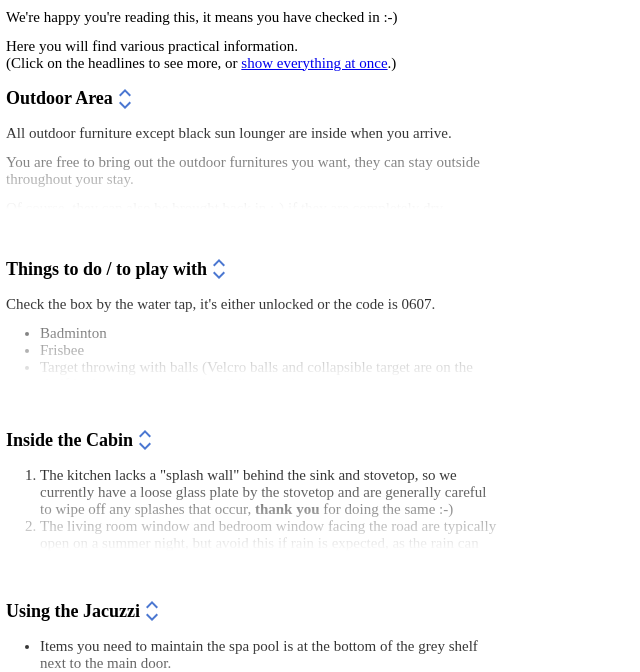
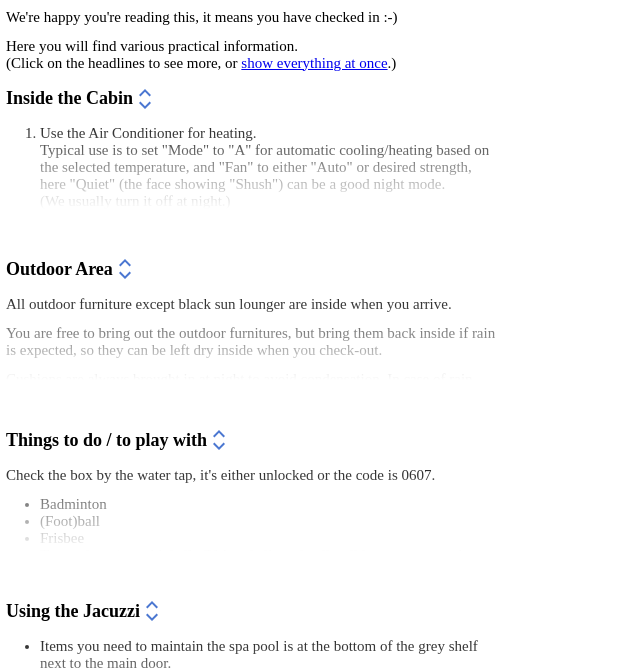
Before and after one commit to sommerhytta67/sommerhytta67.github.io, a website: page info/en/index.html in a window 1280 px wide. Shown: the part 268-940 px from the top of the page, without its empty margins (0-640 px from the left). Drawn offline with Linux system fonts and the light colour scheme; a script that the page names is missing.

Commit message:
restructure + wip jacuzzi

```diff
--- a/info/en/index.html
+++ b/info/en/index.html
@@ -29,15 +29,53 @@
 <p>Here you will find various practical information.<br/>
 (Click on the headlines to see more, or <a href="#se-alt" onclick="return showAll();">show everything at once</a>.)</p>
 
+<h2 class="section-title" data-section="indoors" onclick="return toggleSection('indoors', this);">
+    Inside the Cabin
+    <object data="/g/expand_all.svg" type="image/svg+xml"></object>
+</h2>
+<section id="indoors">
+<ol>
+    <li>Use the Air Conditioner for heating.<br/>
+        Typical use is to set "Mode" to "A" for automatic cooling/heating based on the selected temperature,
+        and "Fan" to either "Auto" or desired strength, here "Quiet" (the face showing "Shush") can be a good night mode.<br/>
+        (We usually turn it off at night.)<br/>
+        User manual for the air conditioner <a href="/assets/manual-toshiba-signatur25.pdf" target="_blank">here</a>.
+    </li>
+    <li>The kitchen lacks a "splash wall" behind the sink and stovetop,
+        so we currently have a loose glass plate by the stovetop and are generally careful to wipe off
+        any splashes that occur, <b>thank you</b> for doing the same :-)</li>
+    <li>The living room window and bedroom window facing the road are typically open on a summer night,
+        but avoid this if rain is expected, as the rain can come through the window.</li>
+    <!-- <li>Bedroom 1: Before bedtime, it can be a good idea to open the window and close the door to the room,
+        so that the summer heat from the cabin does not warm up the room, which will cool down a bit in the meantime.</li>
+    <li>Our boy usually sleeps in Bedroom 1 and has on the hottest days benefited from the portable fan
+        (on the shelf in Bedroom 2) which can be plugged into the power inside the technical cabinet on the wall.</li> -->
+    <li>It is also possible to sleep at the loft, closest to the window there is naturally the most circulation.<br/>
+        Take bedding from another bed.<br/>
+        If, for example, the two people staying in Bedroom 1 each want their own bed / room and one person moves to the loft,
+        then the bed in Bedroom 1 can be converted into a single bed.
+        Simply stack all the mattresses on top of each other,
+        push in the drawers and pretend you are in the fairy tale "the prince(ss) and the pea" :-)<br>
+        If this is done, the bed can just stay that way when you leave the cabin.
+    </li>
+</ol>
+<div class="section-footer">
+    <button class="start-as-hidden" id="toggle-at-bottom-indoors" onclick="return toggleSection('indoors', this);">
+        <object data="/g/collapse_all.svg" type="image/svg+xml" class="expanded"></object>
+        <span class="expanded">Hide content</span>
+    </button>
+</div>
+</section>
+
 <h2 class="section-title" id="header-outdoorsarea" onclick="return toggleSection('outdoorsarea', this);">
     Outdoor Area
     <object data="/g/expand_all.svg" type="image/svg+xml"></object>
 </h2>
 <section id="outdoorsarea">
     <p>All outdoor furniture except black sun lounger are inside when you arrive.</p>
-    <p>You are free to bring out the outdoor furnitures you want, they can stay outside throughout your stay.</p>
-    <p>Of course, they can also be brought back in :-) if they are completely dry.</p>
-    <p>Cushions are always brought in at night to avoid condensation, or if it starts to rain.
+    <p>You are free to bring out the outdoor furnitures,
+        but bring them back inside if rain is expected, so they can be left dry inside when you check-out.</p>
+    <p>Cushions are always brought in at night to avoid condensation.
         In case of rain, the table with a wooden surface should also be brought inside, thank you!</p>
 
     <p>The net outside the deck by the jacuzzi is for relaxing in, preferably with blankets and pillows if you want.
@@ -70,7 +108,7 @@
     <p>Check the box by the water tap, it's either unlocked or the code is 0607.</p>
     <ul>
         <li>Badminton</li>
-        <!-- <li>(Foot)ball</li> -->
+        <li>(Foot)ball</li>
         <li>Frisbee</li>
         <li>Target throwing with balls (Velcro balls and collapsible target are on the shelf in the bedroom with the sliding door)</li>
         <li>Beach toys</li>
@@ -86,52 +124,17 @@
     </div>
 </section>
 
-<h2 class="section-title" data-section="indoors" onclick="return toggleSection('indoors', this);">
-    Inside the Cabin
-    <object data="/g/expand_all.svg" type="image/svg+xml"></object>
-</h2>
-<section id="indoors">
-<ol>
-    <li>The kitchen lacks a "splash wall" behind the sink and stovetop,
-        so we currently have a loose glass plate by the stovetop and are generally careful to wipe off
-        any splashes that occur, <b>thank you</b> for doing the same :-)</li>
-    <li>The living room window and bedroom window facing the road are typically open on a summer night,
-        but avoid this if rain is expected, as the rain can come inside.</li>
-    <!-- <li>Bedroom 1: Before bedtime, it can be a good idea to open the window and close the door to the room,
-        so that the summer heat from the cabin does not warm up the room, which will cool down a bit in the meantime.</li>
-    <li>Our boy usually sleeps in Bedroom 1 and has on the hottest days benefited from the portable fan
-        (on the shelf in Bedroom 2) which can be plugged into the power inside the technical cabinet on the wall.</li> -->
-    <li>It is also possible to sleep at the loft, closest to the window there is naturally the most circulation.<br/>
-        Take bedding from another bed.<br/>
-        If, for example, the two people staying in Bedroom 1 each want their own bed / room and one person moves to the loft,
-        then the bed in Bedroom 1 can be converted into a single bed.
-        Simply stack all the mattresses on top of each other,
-        push in the drawers and pretend you are in the fairy tale "the prince(ss) and the pea" :-)<br>
-        If this is done, the bed can just stay that way when you leave the cabin.
-    </li>
-    <li>User manual for the air conditioner <a href="/assets/manual-toshiba-signatur25.pdf" target="_blank">here</a>.<br/>
-        Typical use is to set "Mode" to "A" for automatic cooling/heating based on the selected temperature,
-        and "Fan" to either "Auto" or desired strength, here "Quiet" (the face showing "Shush") can be a good night mode.<br/>
-        (We usually turn it off at night.)
-    </li>
-</ol>
-<div class="section-footer">
-    <button class="start-as-hidden" id="toggle-at-bottom-indoors" onclick="return toggleSection('indoors', this);">
-        <object data="/g/collapse_all.svg" type="image/svg+xml" class="expanded"></object>
-        <span class="expanded">Hide content</span>
-    </button>
-</div>
-
-</section>
-
 <h2 class="section-title" id="header-jacuzzi"  onclick="return toggleSection('jacuzzi', this);">
     Using the Jacuzzi
     <object data="/g/expand_all.svg" type="image/svg+xml"></object>
 </h2>
 <section id="jacuzzi">
     <ul>
-        <li>Items you need to maintain the spa pool is at the bottom of the grey shelf next to the main door.</li>
-        <li>Use strips and check the chlorine level  daily, including before first time use.<br/>
+        <li>Items you need to maintain the spa pool is at the bottom of the grey shelf next to the main door.<br/>
+            (Pool mesh rake is in the bathroom, next to the sink.)<br/>
+        </li>
+        <li>Use strips and check the chlorine level daily, including before first time use.<br/>
+            Add a chlorine tablet in the floater if it's empty or almost empty.<br/>
             See the heading down below "<a href="#clorine">There is chlorine in the water</a>".
         </li>
         <li>It is essential for the water quality that you <strong>shower</strong> before bathing.
@@ -144,6 +147,11 @@
         <li>Bring a cloth. At first bath + daily, to wipe along the waterline where things typically accumulate.<br/>
             There should be a clean one together with the jacuzzi items in the shelf.
             The filters will then take care of it until your next bath.<br/><br/>
+        </li>
+        <li><strong>Indoors</strong>: Avoid web (wooden floor).<br/>
+            Use the old towels stored in the bathroom drawer to wipe / lay on the floor
+            as you walk wet through the cabin.<br/>
+            For us, the wear an tear from ignored droplets are visible, thanks for helping out :-)
         </li>
 
         <li>Rinse/wash your feet before getting into the water.</li>
```
